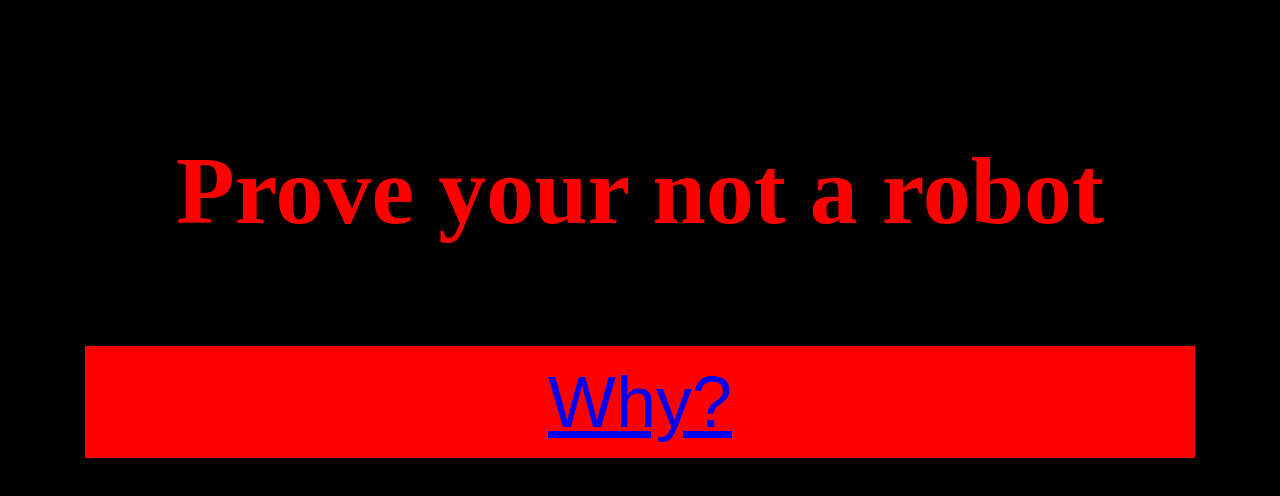
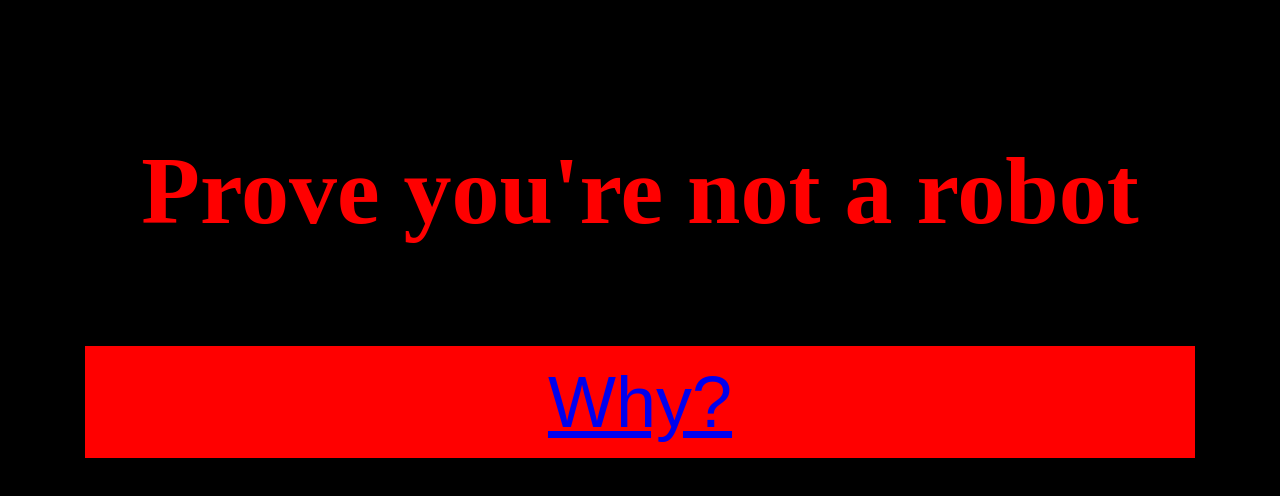
Before and after one commit to UnorthodoxShots/robot, a plain HTML site: page index.html in a window 1280 px wide. Drawn offline with Linux system fonts and the light colour scheme.

Commit message:
Update index.html

```diff
--- a/index.html
+++ b/index.html
@@ -9,7 +9,7 @@
 
 		<body>
 			<div id="container">
-					<h1>Prove your not a robot</h1>
+					<h1>Prove you're not a robot</h1>
 				<button> <a href="hi.html"> Why? </a></button>
 
 
```
